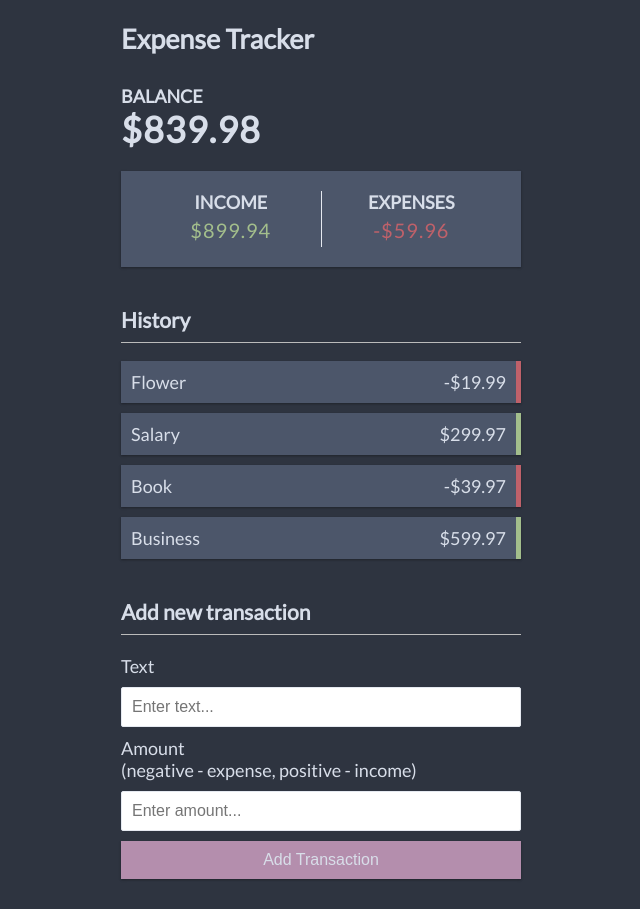
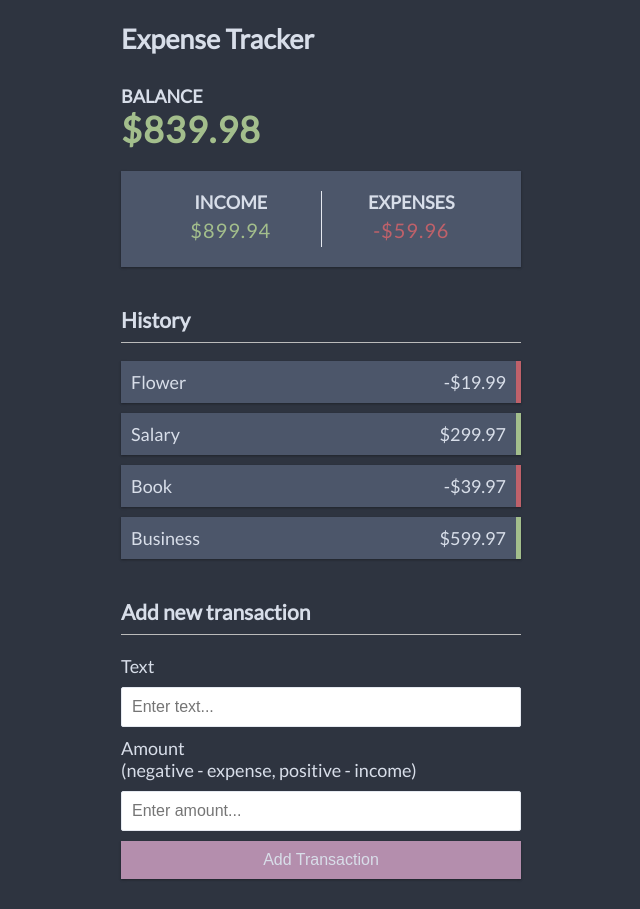
Before and after one commit to 3quanimity/vue-expenses-tracker, a Vue app: page / in a window 1280 px wide. Shown: the whole page, without its empty margins (319-959 px from the left). Built offline with nearby package versions, Linux system fonts and the light colour scheme.

Commit message:
add some colors variables, installed sass, and adjusted some styling using BEM

```diff
--- a/package.json
+++ b/package.json
@@ -18,6 +18,7 @@
     "eslint": "^9.11.1",
     "eslint-plugin-vue": "^9.28.0",
     "globals": "^15.9.0",
+    "sass": "^1.79.4",
     "vite": "^5.3.1",
     "vite-plugin-vue-devtools": "^7.3.1"
   }
--- a/src/assets/style.css
+++ b/src/assets/style.css
@@ -2,6 +2,29 @@
 
 :root {
     --box-shadow: 0 1px 3px rgba(0, 0, 0, 0.12), 0 1px 2px rgba(0, 0, 0, 0.24);
+
+    --nord-polar-night-darkest: #2e3440;
+    --nord-polar-night-darker: #3b4252;
+    --nord-polar-night-dark: #434c5e;
+    --nord-polar-night-light: #4c566a;
+
+    /* Snow Storm */
+    --nord-snow-storm-lightest: #eceff4;
+    --nord-snow-storm-lighter: #e5e9f0;
+    --nord-snow-storm-light: #d8dee9;
+
+    /* Frost */
+    --nord-frost-green: #8fbcbb;
+    --nord-frost-light-blue: #88c0d0;
+    --nord-frost-blue: #81a1c1;
+    --nord-frost-dark-blue: #5e81ac;
+
+    /* Aurora */
+    --nord-aurora-red: #bf616a;
+    --nord-aurora-orange: #d08770;
+    --nord-aurora-yellow: #ebcb8b;
+    --nord-aurora-green: #a3be8c;
+    --nord-aurora-purple: #b48ead;
 }
 
 * {
--- a/src/components/TotalBalance.vue
+++ b/src/components/TotalBalance.vue
@@ -5,14 +5,36 @@ import { utils } from "@/utils/utils.js";
 const props = defineProps({
   total: {
     type: Number,
-    required: true,
+    default: 0,
   },
 });
 </script>
 
-<template>
-  <h4>Balance</h4>
-  <h1 id="balance">{{ utils.formatAmountWithCurrency(props.total) }}</h1>
+<template class="total-balance">
+  <h4 class="total-balance__title">Balance</h4>
+  <h1
+    id="balance"
+    :class="[
+      'total-balance__amount',
+      total < 0
+        ? 'total-balance__amount--minus'
+        : 'total-balance__amount--plus',
+    ]"
+  >
+    {{ utils.formatAmountWithCurrency(props.total) }}
+  </h1>
 </template>
 
-<style scoped></style>
+<style lang="scss" scoped>
+.total-balance {
+  &__amount {
+    &--plus {
+      color: var(--nord-aurora-green);
+    }
+
+    &--minus {
+      color: var(--nord-aurora-red);
+    }
+  }
+}
+</style>
```
Also changed, not shown: 1 other file (tests, documents, lock files or other folders).
